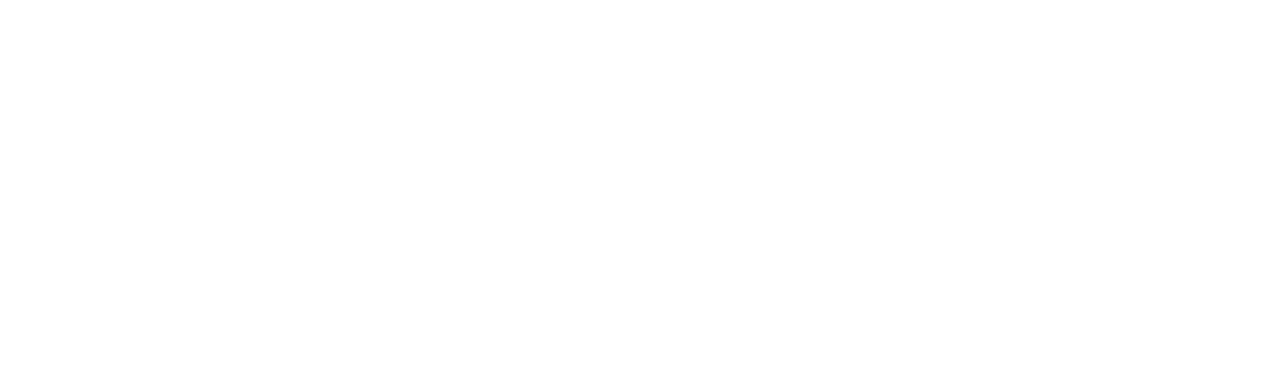
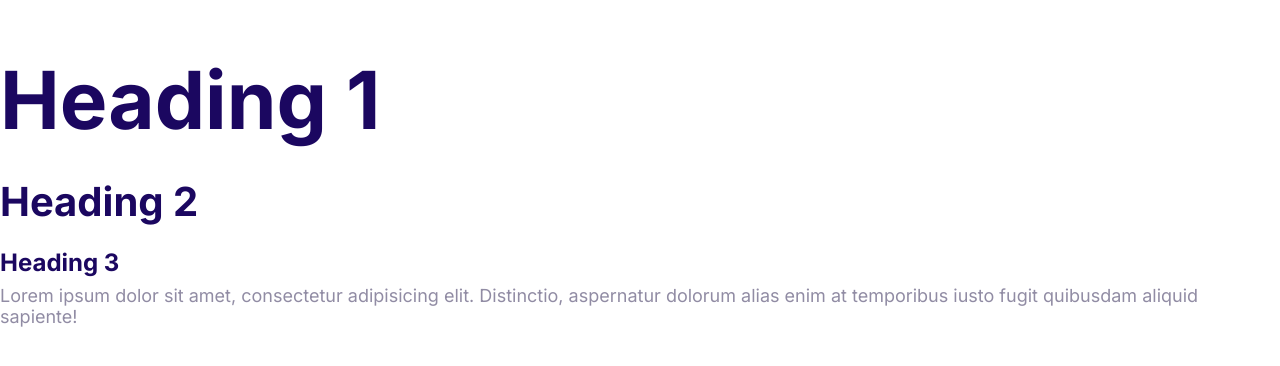
Before and after one commit to jazzcodes/Part-3, a plain HTML site: page index.html in a window 1280 px wide. Drawn offline with Linux system fonts and the light colour scheme.

Commit message:
Define the styles for the font

```diff
--- a/css/styles.css
+++ b/css/styles.css
@@ -6,3 +6,54 @@
     --color-body:#918ca4;
 
 }
+
+html{
+    font-size: 62.5%;;
+}
+
+body{
+    font-family: 'Inter', Arial, Helvetica, sans-serif;
+    color:var(--color-body);
+    font-size: 2.4rem;
+}
+
+h1,h2,h3{
+    color:var(--color-headings);
+    margin-bottom: 1rem;
+}
+
+h1{
+    font-size: 7rem;
+}
+
+h2{
+    font-size: 4rem;
+}
+
+h3{
+    font-size: 3rem;
+
+}
+
+p{
+    margin-top:0;
+}
+
+@media screen and (min-width:1024px){
+    body{
+        font-size:1.8rem;
+    }
+
+    h1{
+        font-size:8rem;
+
+    }
+
+    h2{
+        font-size:4rem;
+    }
+
+    h3{
+        font-size:2.4rem;
+    }
+}
--- a/index.html
+++ b/index.html
@@ -6,7 +6,22 @@
     <meta name="viewport" content="width=device-width, initial-scale=1.0" />
     <link rel="stylesheet" href="css/normalize.css" />
     <link rel="stylesheet" href="css/styles.css" />
+    <link rel="preconnect" href="https://fonts.googleapis.com" />
+    <link rel="preconnect" href="https://fonts.gstatic.com" crossorigin />
+    <link
+      href="https://fonts.googleapis.com/css2?family=Inter:wght@400;700&display=swap"
+      rel="stylesheet"
+    />
     <title>Document</title>
   </head>
-  <body></body>
+  <body>
+    <h1>Heading 1</h1>
+    <h2>Heading 2</h2>
+    <h3>Heading 3</h3>
+    <p>
+      Lorem ipsum dolor sit amet, consectetur adipisicing elit. Distinctio,
+      aspernatur dolorum alias enim at temporibus iusto fugit quibusdam aliquid
+      sapiente!
+    </p>
+  </body>
 </html>
```
